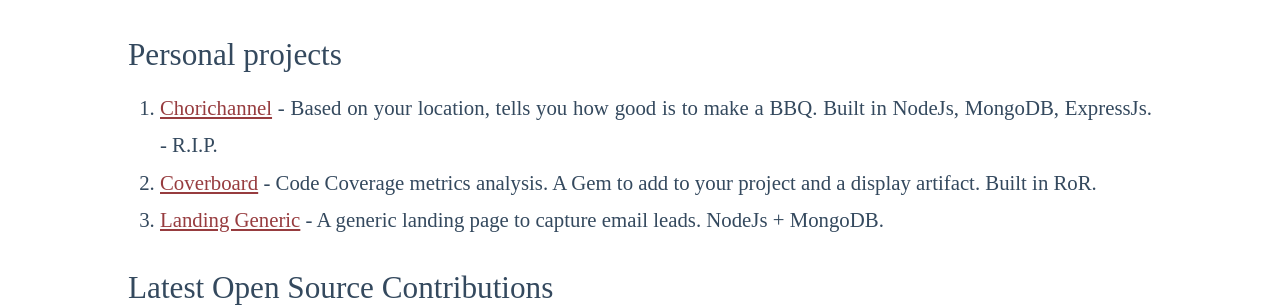
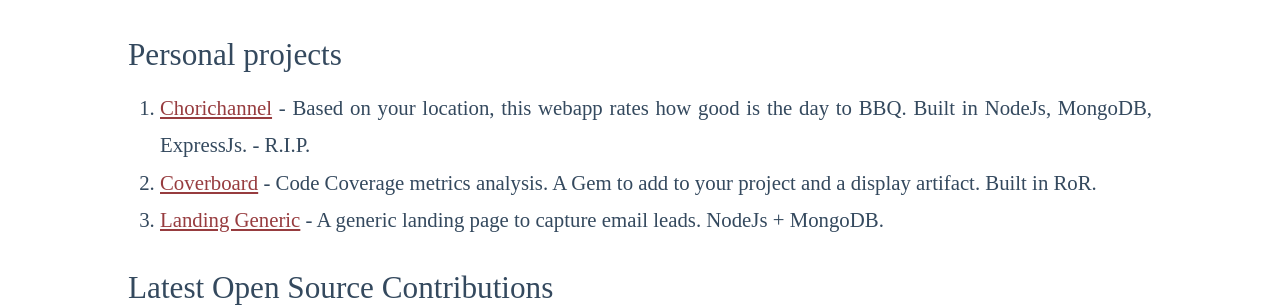
Before and after one commit to mazzi/mazzi.github.com, a Jekyll site: the page built from projects.md, in a window 1280 px wide. Shown: the part 267-574 px from the top of the page. Built offline with Jekyll 4.4.1, drawn with Linux system fonts in a browser that asks for light colours.

Commit message:
English grammar improved.

```diff
--- a/projects.md
+++ b/projects.md
@@ -8,7 +8,7 @@ Here you will find a list of open source contributions that I made and also proj
 ### Personal projects
 
 
-1. [Chorichannel](http://www.chorichannel.com.ar) - Based on your location, tells you how good is to make a BBQ. Built in NodeJs, MongoDB, ExpressJs. - R.I.P.
+1. [Chorichannel](http://www.chorichannel.com.ar) - Based on your location, this webapp rates how good is the day to BBQ. Built in NodeJs, MongoDB, ExpressJs. - R.I.P.
 2. [Coverboard](https://github.com/Coverboard) - Code Coverage metrics analysis. A Gem to add to your project and a display artifact. Built in RoR.
 3. [Landing Generic](https://github.com/mazzi/landing-generic) - A generic landing page to capture email leads. NodeJs + MongoDB.
 
```
